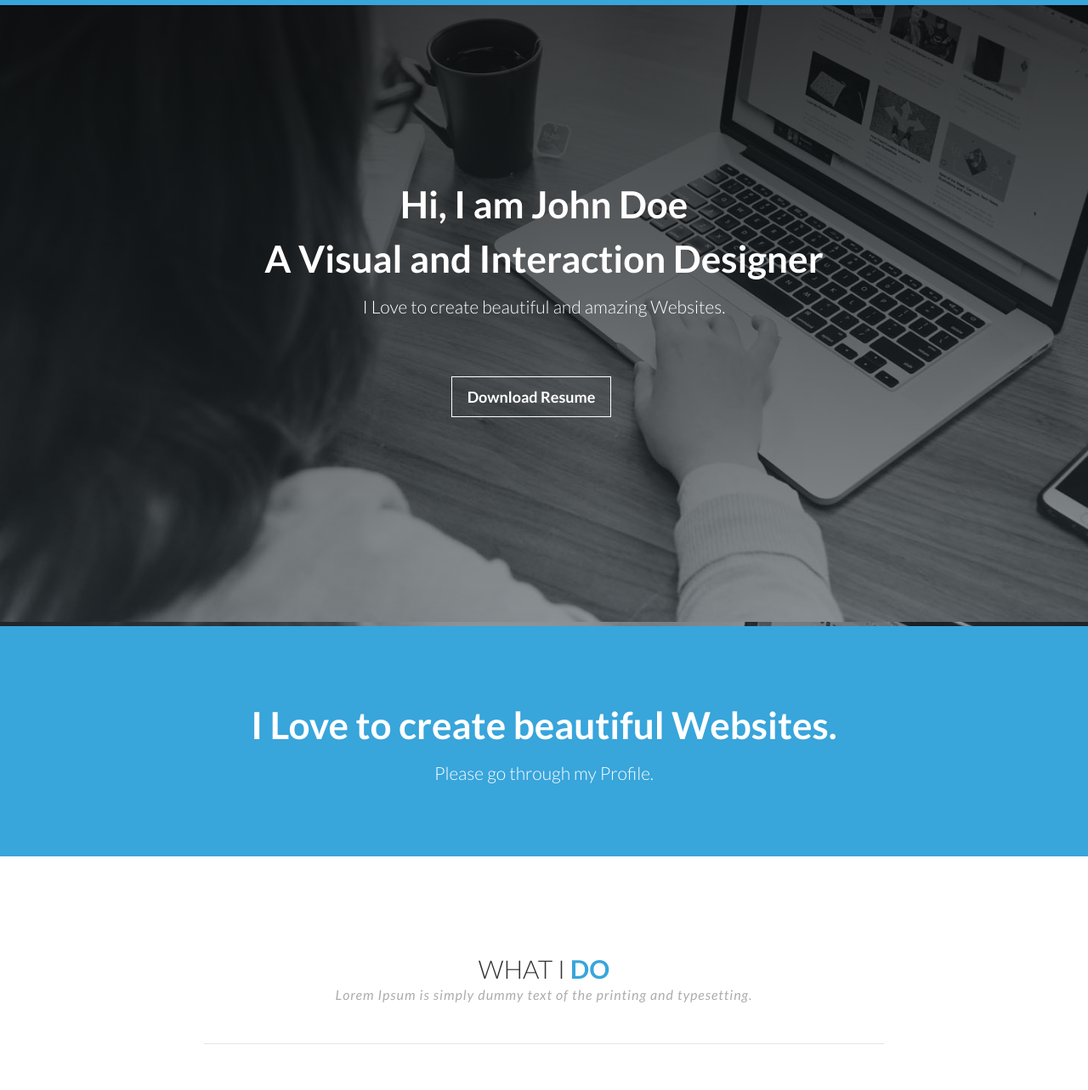
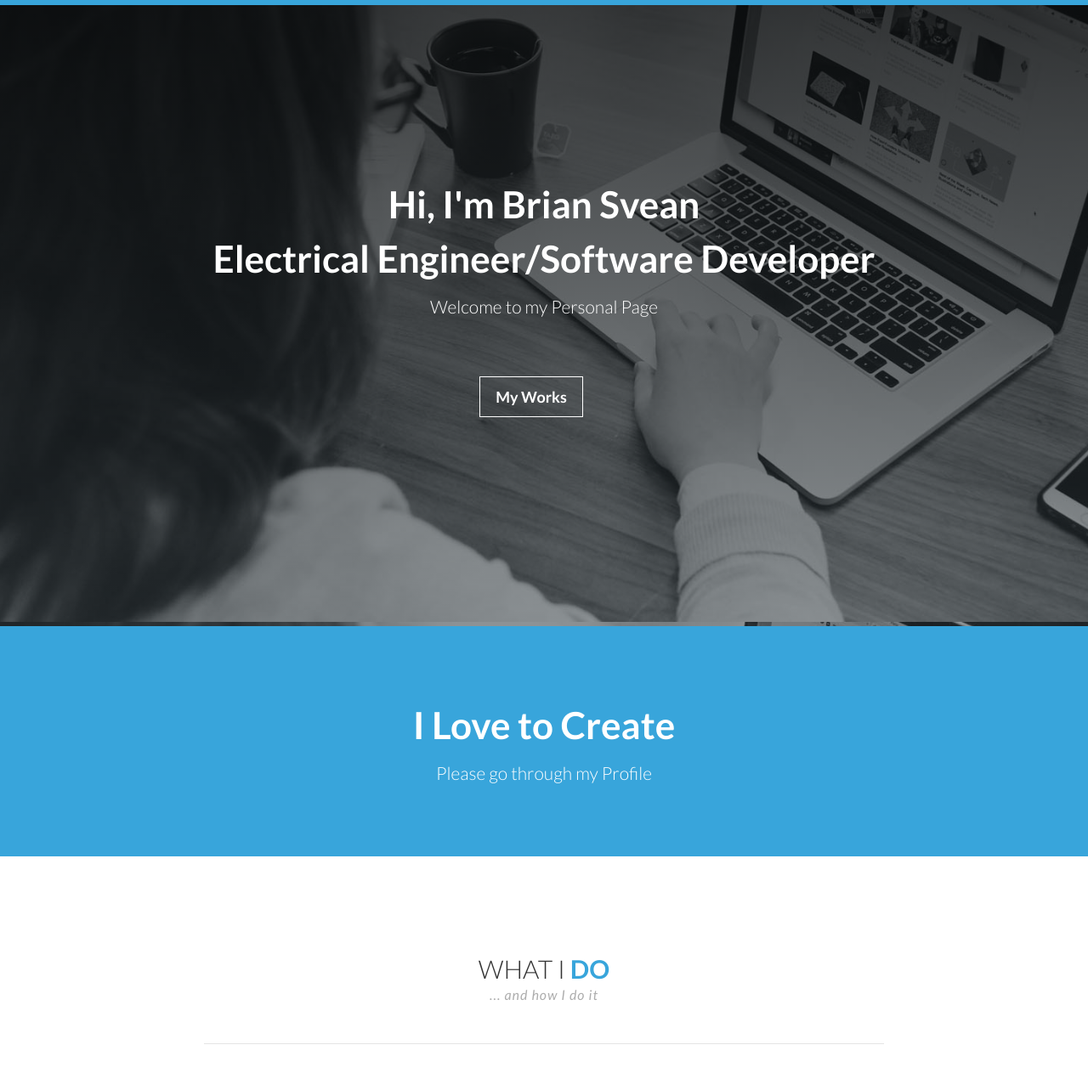
Before and after one commit to bsvean/Brian-Svean-Website, a plain HTML site: page index.html in a window 1280 px wide. Shown: the part 68-1351 px from the top of the page at 85% size. Drawn offline with nearby package versions, Linux system fonts and the light colour scheme.

Commit message:
Update index.html

```diff
--- a/index.html
+++ b/index.html
@@ -61,7 +61,7 @@
                 <span class="icon-bar"></span>
                 <span class="icon-bar"></span>
               </button>
-              <a class="navbar-brand" href="#"><img src="img/logo.png" alt="..."></a>
+              <!--<a class="navbar-brand" href="#"><img src="img/logo.png" alt="..."></a> -->
             </div>
 
             <!-- Collect the nav links, forms, and other content for toggling -->
@@ -84,10 +84,10 @@
         <div class="overlay"> <!-- Overlay Color -->
             <div class="container"> <!-- container -->
                 <div class="content-heading text-center"> <!-- Input Your Home Content Here -->
-                    <h1>Hi, I am John Doe</br>
-                    A Visual and Interaction Designer </h1>
-                    <p class="lead">I Love to create beautiful and amazing Websites.</p>
-                    <a href="#works" class="scroll goto-btn">Download Resume</a> <!-- Link to your portfolio section -->
+                    <h1>Hi, I'm Brian Svean</br>
+                    Electrical Engineer/Software Developer </h1>
+                    <p class="lead">Welcome to my Personal Page</p>
+                    <a href="#works" class="scroll goto-btn">My Works</a> <!-- Link to your portfolio section -->
                 </div><!-- End Input Your Home Content Here -->
             </div> <!-- end container -->
         </div><!-- End Overlay Color -->
@@ -100,8 +100,8 @@
             <div class="row"> <!-- row -->
 
                 <div class="col-md-8 col-md-offset-2">
-                     <h1>I Love to create beautiful Websites.</h1>
-                    <p class="lead">Please go through my Profile.</p>
+                     <h1>I Love to Create</h1>
+                    <p class="lead">Please go through my Profile</p>
                 </div>
 
             </div><!-- end row -->
@@ -115,7 +115,7 @@
 
             <div class="section-header">
                 <h2>What I <span class="highlight"><strong>Do</strong></span></h2>
-                <h5><em>Lorem Ipsum is simply dummy text of the printing and typesetting.</em></h5>
+                <h5><em>... and how I do it</em></h5>
                 <div class="fancy"><span></span></div>
             </div>
 
@@ -181,8 +181,8 @@
 				<img class="img-responsive img-circle img-center" src="img/about.jpg" alt="">
 			</div>
 			<div class="col-sm-6 col-sm-offset-1 scrollimation fade-left in">
-				<h1>Hello, I am John Doe...</h1>
-				<p>I am Jonathan Doe, a 26 year old UI designer/developer from NY. I have graduated with a Bachelor degree of UI Design & Development, from the University of America. I have a passion for creating beautiful designs for a products. I have been awareded for the best designer in March 2015.</p>
+				<h1>Hello, I am Brian Svean...</h1>
+				<p>...an Electrical Engineer and Software Developer. I have graduated with a Bachelor Degree in Electrical Engineering from the University of Illinois at Chicago.</p>
 
 			</div>
 		</div><!--End row -->
```
